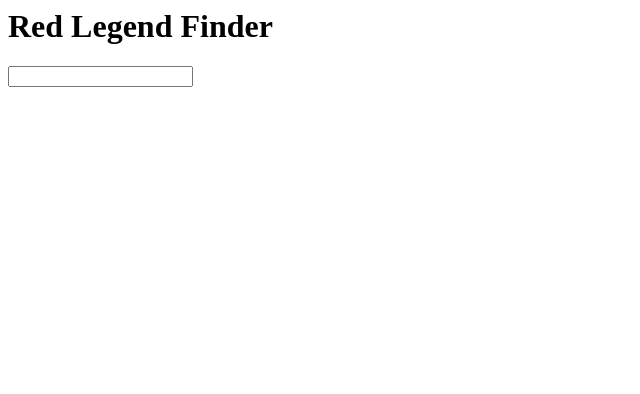
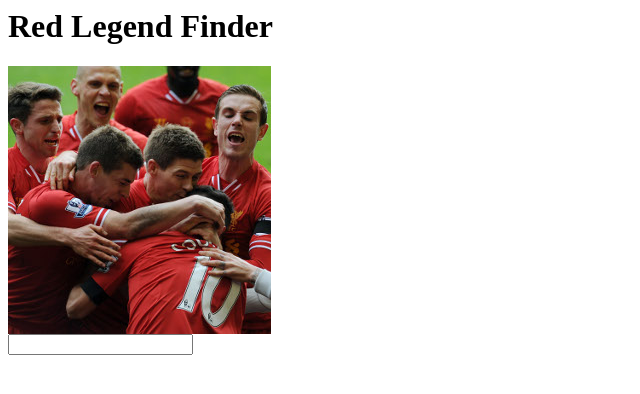
Before and after one commit to charliefortune/phonegap-tut, a plain HTML site: page index.html in a window 1280 px wide. Shown: the whole page, without its empty margins (0-640 px from the left). Drawn offline with Linux system fonts and the light colour scheme.

Commit message:
added match photo

```diff
--- a/index.html
+++ b/index.html
@@ -4,6 +4,9 @@
 <div class='header'>
     <h1>Red Legend Finder</h1>
 </div>
+<div>
+	<img src="img/photo.jpg" />
+	</div>
 <div class='search-view'>
 <input class='search-key' type="text"/>
 <ul class='employee-list'></ul>
```
Also changed, not shown: img/photo.jpg (added).
